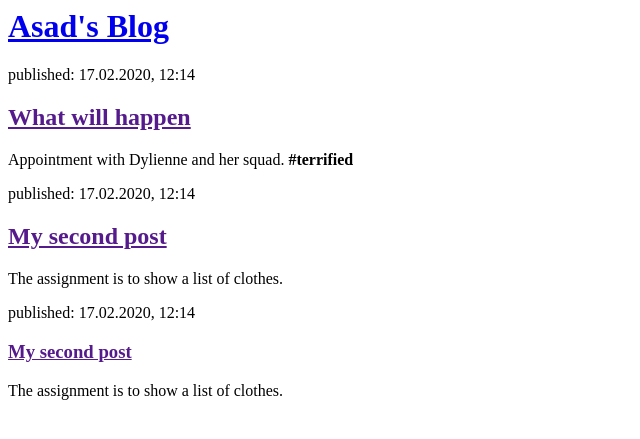
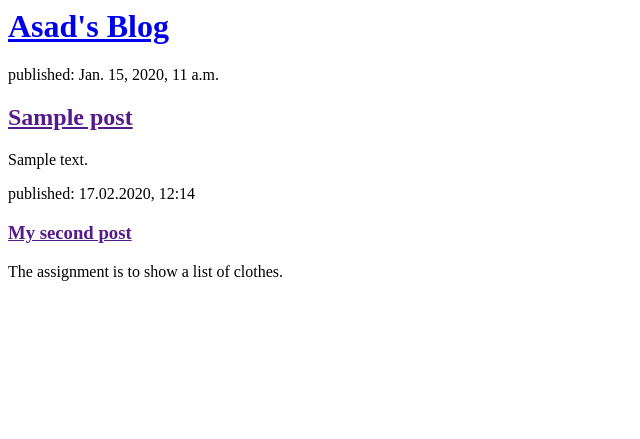
Before and after one commit to AsadHameed1991/my-first-blog, a Django app: page / in a window 1280 px wide. Shown: the top 439 px of the page, without its empty margins (0-640 px from the left). Run offline with Django 3.2, Linux system fonts and the light colour scheme; tables that the repository leaves empty hold one stand-in row (values such as "Sample post").

Commit message:
Modified templates to display posts from database.

```diff
--- a/blog/templates/blog/post_list.html
+++ b/blog/templates/blog/post_list.html
@@ -7,17 +7,13 @@
             <h1><a href="/">Asad's Blog</a></h1>
         </div>
 
-        <div>
-            <p>published: 17.02.2020, 12:14</p>
-            <h2><a href="">What will happen</a></h2>
-            <p>Appointment with Dylienne and her squad. <strong>#terrified</strong></p>
-        </div>
-
-        <div>
-            <p>published: 17.02.2020, 12:14</p>
-            <h2><a href="">My second post</a></h2>
-            <p>The assignment is to show a list of clothes.</p>
-        </div>
+        {% for post in posts %}
+    <div>
+        <p>published: {{ post.published_date }}</p>
+        <h2><a href="">{{ post.title }}</a></h2>
+        <p>{{ post.text|linebreaksbr }}</p>
+    </div>
+{% endfor %}
 
         <div>
             <p>published: 17.02.2020, 12:14</p>
--- a/blog/views.py
+++ b/blog/views.py
@@ -1,5 +1,7 @@
 from django.shortcuts import render
+from django.utils import timezone
+from .models import Post
 
-# Create your views here.
 def post_list(request):
-    return render(request, 'blog/post_list.html', {})
+    posts = Post.objects.filter(published_date__lte=timezone.now()).order_by('published_date')
+    return render(request, 'blog/post_list.html', {'posts': posts})
```
